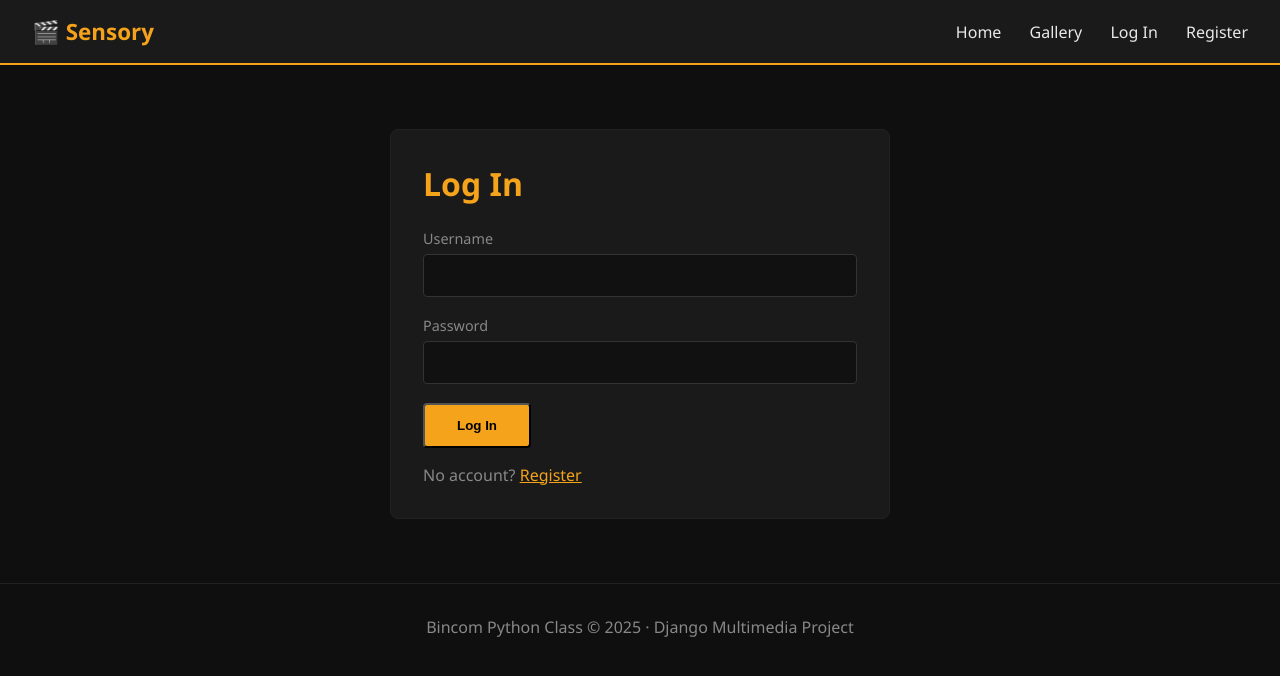
After one commit to Riiode/Sensory, a Django app: page /login/ in a window 1280 px wide. The commit adds this page. Shown: the top 676 px of the page. Run offline with Django 5.2, Linux system fonts and the light colour scheme.

Commit message:
fixed broken auth and upload flow, added user registration and login/logout functionality, updated templates for auth links, and added media upload form and view.

```diff
--- a/config/settings.py
+++ b/config/settings.py
@@ -141,3 +141,6 @@ if os.getenv('DATABASE_URL'):
 if not DEBUG:
     ALLOWED_HOSTS = [os.getenv('RENDER_EXTERNAL_HOSTNAME', '*')]
     SECURE_PROXY_SSL_HEADER = ('HTTP_X_FORWARDED_PROTO', 'https')
+
+LOGIN_URL = '/login/'
+LOGIN_REDIRECT_URL = '/'
--- a/core/models.py
+++ b/core/models.py
@@ -1,4 +1,5 @@
 from django.db import models
+from django.contrib.auth.models import User  # ← must be at the top, outside everything
 
 class Category(models.Model):
     name = models.CharField(max_length=100)
@@ -19,6 +20,7 @@ class MediaItem(models.Model):
     thumbnail   = models.ImageField(upload_to='thumbnails/', blank=True, null=True)
     category    = models.ForeignKey(Category, on_delete=models.SET_NULL, null=True, blank=True)
     uploaded_at = models.DateTimeField(auto_now_add=True)
+    uploaded_by = models.ForeignKey(User, on_delete=models.CASCADE, null=True, blank=True)
 
     def __str__(self):
         return self.title
--- a/core/templates/base.html
+++ b/core/templates/base.html
@@ -11,11 +11,15 @@
     <nav>
         <a href="{% url 'home' %}" class="brand">🎬 Sensory</a>
         <div class="nav-links">
-            <a href="{% url 'home' %}">Home</a>
-            <a href="{% url 'gallery' %}">Gallery</a>
-            <a href="{% url 'gallery' %}?type=image">Images</a>
-            <a href="{% url 'gallery' %}?type=video">Videos</a>
-            <a href="{% url 'gallery' %}?type=audio">Audio</a>
+    <a href="{% url 'home' %}">Home</a>
+    <a href="{% url 'gallery' %}">Gallery</a>
+    {% if user.is_authenticated %}
+        <a href="{% url 'upload' %}">Upload</a>
+        <a href="{% url 'logout' %}">Log out ({{ user.username }})</a>
+    {% else %}
+        <a href="{% url 'login' %}">Log In</a>
+        <a href="{% url 'register' %}">Register</a>
+    {% endif %}
         </div>
     </nav>
 
--- /dev/null
+++ b/core/templates/core/login.html
@@ -0,0 +1,26 @@
+{% extends 'base.html' %}
+{% block title %}Login{% endblock %}
+
+{% block content %}
+<div class="auth-page">
+    <h1>Log In</h1>
+    {% if messages %}
+        {% for message in messages %}
+            <p class="error">{{ message }}</p>
+        {% endfor %}
+    {% endif %}
+    <form method="post" class="auth-form">
+        {% csrf_token %}
+        <div class="form-group">
+            <label>Username</label>
+            <input type="text" name="username" required>
+        </div>
+        <div class="form-group">
+            <label>Password</label>
+            <input type="password" name="password" required>
+        </div>
+        <button type="submit" class="btn">Log In</button>
+    </form>
+    <p>No account? <a href="{% url 'register' %}">Register</a></p>
+</div>
+{% endblock %}
--- a/core/urls.py
+++ b/core/urls.py
@@ -5,4 +5,8 @@ urlpatterns = [
     path('', views.home, name='home'),
     path('gallery/', views.gallery, name='gallery'),
     path('media/<int:pk>/', views.media_detail, name='media_detail'),
+    path('upload/', views.upload, name='upload'),
+    path('register/', views.register, name='register'),
+    path('login/', views.login_view, name='login'),
+    path('logout/', views.logout_view, name='logout'),
 ]
--- a/core/views.py
+++ b/core/views.py
@@ -1,5 +1,10 @@
 from django.shortcuts import render, get_object_or_404
 from .models import MediaItem, Category
+from django.contrib.auth import login, logout, authenticate
+from django.contrib.auth.decorators import login_required
+from django.contrib import messages
+from django.shortcuts import redirect
+from .forms import RegisterForm, MediaUploadForm
 
 def home(request):
     featured = MediaItem.objects.all()[:6]
@@ -30,3 +35,45 @@ def media_detail(request, pk):
     item = get_object_or_404(MediaItem, pk=pk)
     related = MediaItem.objects.filter(media_type=item.media_type).exclude(pk=pk)[:4]
     return render(request, 'core/detail.html', {'item': item, 'related': related})
+
+
+def register(request):
+    if request.method == 'POST':
+        form = RegisterForm(request.POST)
+        if form.is_valid():
+            user = form.save()
+            login(request, user)
+            return redirect('home')
+    else:
+        form = RegisterForm()
+    return render(request, 'core/register.html', {'form': form})
+
+def login_view(request):
+    if request.method == 'POST':
+        username = request.POST['username']
+        password = request.POST['password']
+        user = authenticate(request, username=username, password=password)
+        if user:
+            login(request, user)
+            return redirect('home')
+        else:
+            messages.error(request, 'Invalid username or password.')
+    return render(request, 'core/login.html')
+
+def logout_view(request):
+    logout(request)
+    return redirect('home')
+
+@login_required
+def upload(request):
+    if request.method == 'POST':
+        form = MediaUploadForm(request.POST, request.FILES)
+        if form.is_valid():
+            item = form.save(commit=False)
+            item.uploaded_by = request.user
+            item.save()
+            messages.success(request, 'Upload successful!')
+            return redirect('media_detail', pk=item.pk)
+    else:
+        form = MediaUploadForm()
+    return render(request, 'core/upload.html', {'form': form})
--- a/static/css/style.css
+++ b/static/css/style.css
@@ -81,3 +81,35 @@ footer { text-align: center; padding: 2rem; color: var(--muted); border-top: 1px
     .hero h1 { font-size: 2rem; }
     .page-header { flex-direction: column; gap: 1rem; }
 }
+.auth-page {
+    max-width: 500px;
+    margin: 4rem auto;
+    padding: 2rem;
+    background: var(--surface);
+    border-radius: 8px;
+    border: 1px solid #222;
+}
+.auth-page h1 { color: var(--accent); margin-bottom: 1.5rem; }
+.auth-page p { margin-top: 1rem; color: var(--muted); }
+.auth-page a { color: var(--accent); }
+
+.form-group { margin-bottom: 1.2rem; }
+.form-group label { display: block; margin-bottom: .4rem; color: var(--muted); font-size: .9rem; }
+.form-group input,
+.form-group select,
+.form-group textarea {
+    width: 100%;
+    padding: .7rem;
+    background: #111;
+    border: 1px solid #333;
+    border-radius: 4px;
+    color: var(--text);
+    font-size: 1rem;
+}
+.form-group input:focus,
+.form-group select:focus,
+.form-group textarea:focus {
+    outline: none;
+    border-color: var(--accent);
+}
+.error { color: #e05; font-size: .85rem; margin-top: .3rem; display: block; }
```
Also changed, not shown: core/forms.py (added, +16 -0 lines), core/templates/core/register.html (added, +22 -0 lines), core/templates/core/upload.html (added, +21 -0 lines), config/urls.py (line endings or trailing spaces), core/migrations/0002_mediaitem_uploaded_by.py (added), db.sqlite3.
